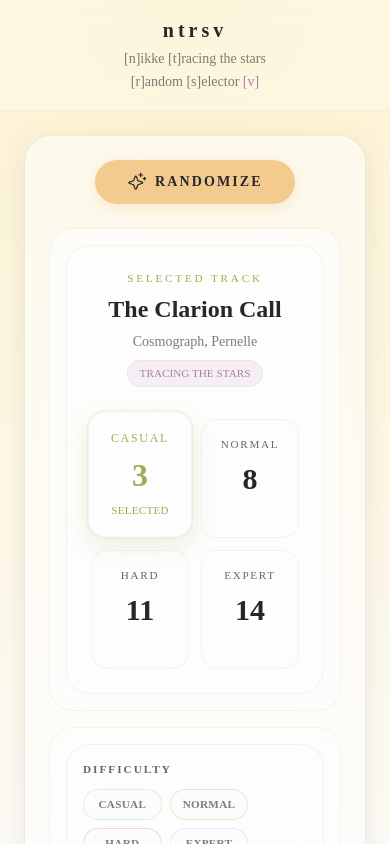
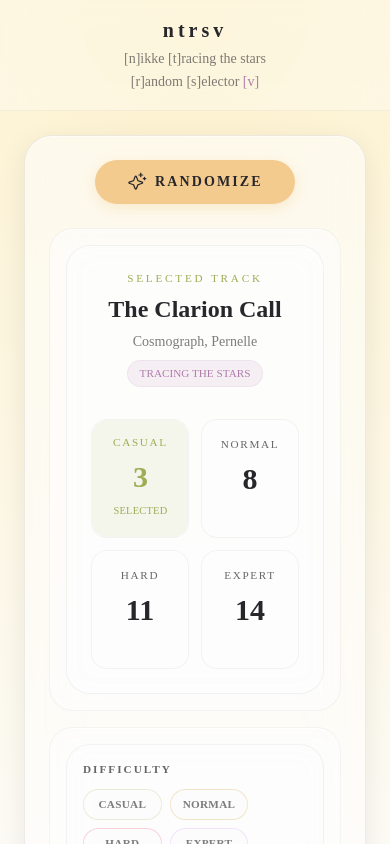
Before and after one commit to alvarodwi/ntrsv, a Vue app: page / in a window 390 px wide. Both pictures are taken after a click on the button "RANDOMIZE". Shown: the top 844 px of the page. Built offline with nearby package versions, Linux system fonts and the light colour scheme; a web font is replaced by a local one.

Commit message:
feat: use cheaper glow css to help improve performance on mobile ui

```diff
--- a/src/components/randomizer/ResultPanel.vue
+++ b/src/components/randomizer/ResultPanel.vue
@@ -3,42 +3,18 @@ import { useLaneSync } from "@/composables/useLaneSync";
 
 const lane = useLaneSync();
 
-const selectedDifficultyClass = (diff: string) => {
+const selectedDifficultyGlow = (diff: string) => {
   switch (diff.toLowerCase()) {
     case "casual":
-      return `
-        scale-[1.06] -translate-y-1
-        border-[#9eac53]/60
-        bg-[#9eac53]/12
-        shadow-[0_0_0_1px_rgba(158,172,83,0.15),0_8px_24px_rgba(158,172,83,0.18)]
-      `;
-
+      return "bg-[#9eac53]/10";
     case "normal":
-      return `
-        scale-[1.06] -translate-y-1
-        border-[#c78a03]/60
-        bg-[#c78a03]/12
-        shadow-[0_0_0_1px_rgba(199,138,3,0.15),0_8px_24px_rgba(199,138,3,0.18)]
-      `;
-
+      return "bg-[#c78a03]/10";
     case "hard":
-      return `
-        scale-[1.06] -translate-y-1
-        border-[#f03055]/60
-        bg-[#f03055]/12
-        shadow-[0_0_0_1px_rgba(240,48,85,0.15),0_8px_24px_rgba(240,48,85,0.18)]
-      `;
-
+      return "bg-[#f03055]/10";
     case "expert":
-      return `
-        scale-[1.06] -translate-y-1
-        border-[#cc7dfa]/60
-        bg-[#cc7dfa]/12
-        shadow-[0_0_0_1px_rgba(204,125,250,0.15),0_8px_24px_rgba(204,125,250,0.18)]
-      `;
-
+      return "bg-[#cc7dfa]/10";
     default:
-      return "border-gold bg-gold/10";
+      return "bg-gold/10";
   }
 };
 
@@ -155,16 +131,28 @@ const selectedDifficultyText = (diff: string) => {
           <div
             v-for="(rating, diff) in lane.selected.value?.song.maps"
             :key="diff"
-            class="border-charcoal/5 flex flex-col items-center gap-2 rounded-2xl border bg-white/65 p-4 transition-all duration-150"
-            :class="[
+            class="border-charcoal/5 relative flex flex-col items-center gap-2 rounded-2xl border bg-white/65 p-4"
+            :class="diff === lane.selected.value?.difficulty ? 'z-10' : ''"
+          >
+            <!-- GPU-friendly glow layer (instead of shadow animation) -->
+            <div
+              v-if="diff === lane.selected.value?.difficulty"
+              class="absolute inset-0 rounded-2xl opacity-100"
+              :class="selectedDifficultyGlow(diff)"
+            />
+
+            <!-- content wrapper -->
+            <div
+              class="relative flex flex-col items-center gap-2 transition-transform duration-150 ease-out"
+              :class="
                 diff === lane.selected.value?.difficulty
-                ? `${selectedDifficultyClass(diff)} relative z-10`
-                : 'hover:bg-white/60',
-            ]"
+                  ? 'translate-y-[-2px] will-change-transform'
+                  : ''
+              "
             >
-            <!-- diff -->
+              <!-- diff label -->
               <div
-              class="text-[0.7rem] tracking-[0.15em] uppercase transition-colors"
+                class="text-[0.7rem] tracking-[0.15em] uppercase"
                 :class="
                   diff === lane.selected.value?.difficulty
                     ? selectedDifficultyText(diff)
@@ -176,7 +164,7 @@ const selectedDifficultyText = (diff: string) => {
 
               <!-- rating -->
               <div
-              class="text-3xl font-black transition-colors"
+                class="text-3xl font-black"
                 :class="
                   diff === lane.selected.value?.difficulty
                     ? selectedDifficultyText(diff)
@@ -186,7 +174,7 @@ const selectedDifficultyText = (diff: string) => {
                 {{ rating }}
               </div>
 
-            <!-- selected -->
+              <!-- selected label -->
               <div
                 class="min-h-[1rem] text-[0.65rem] tracking-wide uppercase"
                 :class="
@@ -200,6 +188,7 @@ const selectedDifficultyText = (diff: string) => {
             </div>
           </div>
         </div>
+      </div>
     </Transition>
   </section>
 </template>
```
Lines whose indentation alone changed are shown as unchanged.
